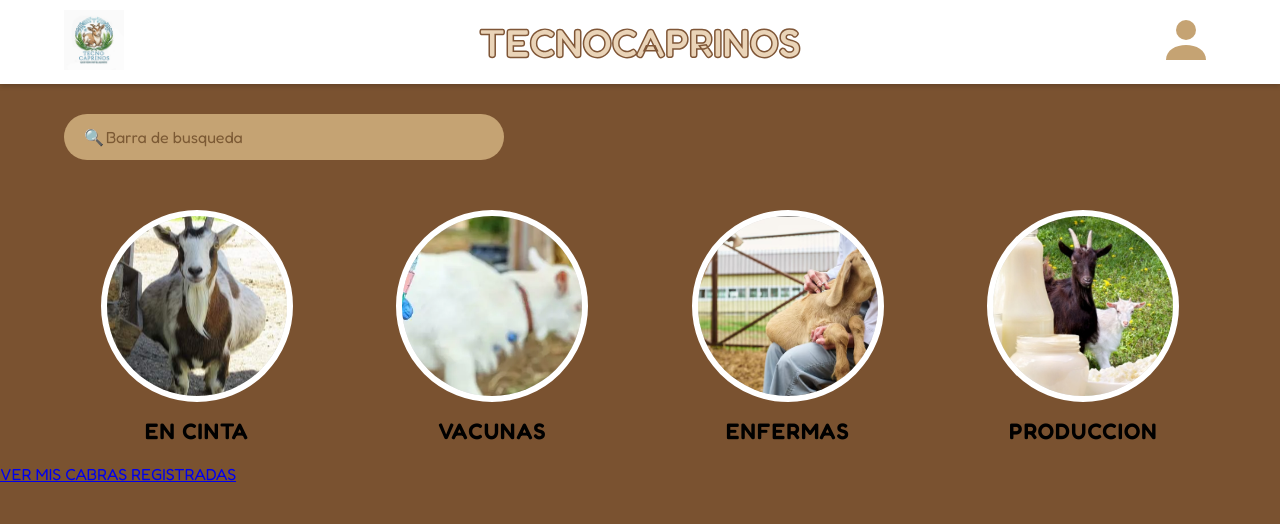
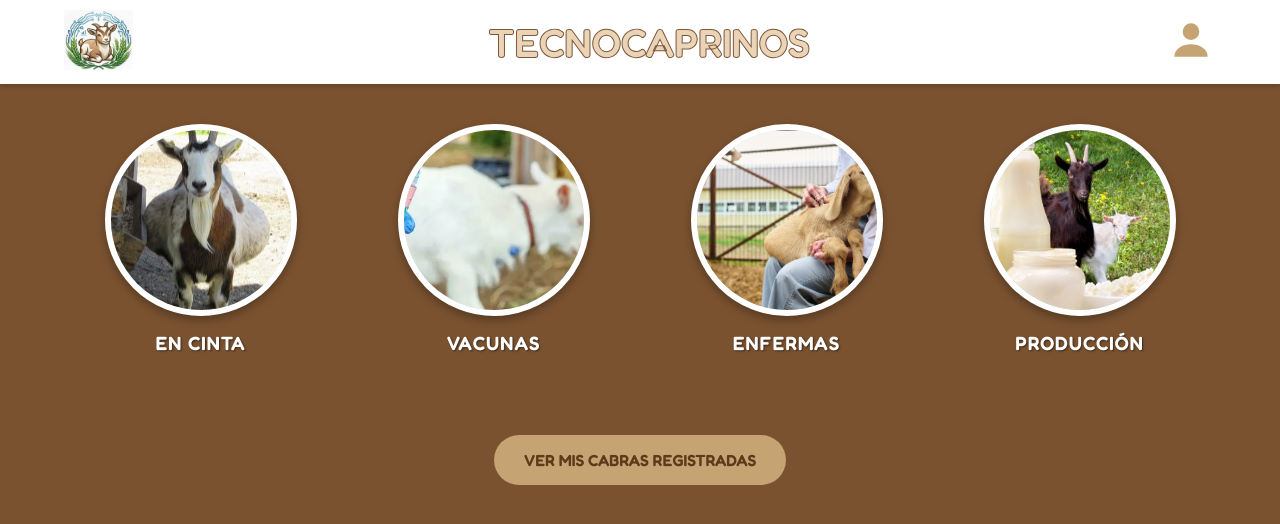
Before and after one commit to crZ-eng/TecnoCaprinos, a Django app: template TecnoCaprinos/templates/info_animales.html in a window 1280 px wide. Shown: the top 524 px of the page. Run offline with Django 5.2, Linux system fonts and the light colour scheme; the template is opened without the code that fills it, so the values that code supplies are empty; some web fonts are replaced.

Commit message:
responsive de infoanimales

```diff
--- a/TecnoCaprinos/templates/info_animales.html
+++ b/TecnoCaprinos/templates/info_animales.html
@@ -5,6 +5,7 @@
     <meta charset="UTF-8">
     <meta name="viewport" content="width=device-width, initial-scale=1.0">
     <title>TecnoCaprinos - Info Animales</title>
+
     <link href="https://fonts.googleapis.com/css2?family=Fredoka:wght@400;600&display=swap" rel="stylesheet">
     <link href="https://fonts.googleapis.com/css2?family=Bagel+Fat+One&family=Besley&display=swap" rel="stylesheet">
 
@@ -24,9 +25,10 @@
             background-color: var(--cafe-fondo);
             margin: 0;
             color: black;
+            overflow-x: hidden; /* Evita scroll horizontal */
         }
 
-        /* HEADER BLANCO */
+        /* HEADER RESPONSIVO */
         .white-header {
             background-color: var(--blanco);
             display: flex;
@@ -34,82 +36,63 @@
             justify-content: space-between;
             padding: 10px 5%;
             box-shadow: 0 2px 5px rgba(0,0,0,0.2);
+            gap: 10px;
         }
 
         .logo-container img {
             height: 60px;
+            width: auto;
         }
 
         .header-title {
-            font-size: 2.5rem;
+            font-size: clamp(1.2rem, 5vw, 2.5rem); /* Tamaño fluido según pantalla */
             font-weight: 600;
             color: var(--bg-cuadros);
-            -webkit-text-stroke: 1.5px var(--color-trazos);
+            -webkit-text-stroke: 1px var(--color-trazos);
             margin: 0;
+            text-align: center;
+            flex-grow: 1;
         }
 
-        .btn-info {
-            background-color: var(--cafe-fondo);
-            color: var(--blanco);
-            padding: 8px 20px;
-            border-radius: 20px;
-            text-decoration: none;
-            font-size: 0.9rem;
+        .irDashboard svg {
+            width: 50px;
+            height: 50px;
+            transition: transform 0.2s;
         }
 
-        /* BARRA DE BÚSQUEDA */
-        .search-container {
-            padding: 30px 5%;
-        }
-
-        .search-bar {
-            background-color: var(--beige-botones);
-            width: 100%;
-            max-width: 400px;
-            padding: 12px 20px;
-            border-radius: 25px;
-            display: flex;
-            align-items: center;
-            border: none;
-        }
-
-        .search-bar input {
-            background: none;
-            border: none;
-            outline: none;
-            color: #5d3a1a;
-            font-family: 'Fredoka', sans-serif;
-            font-size: 1rem;
-            width: 100%;
-        }
-
-        .search-bar input::placeholder {
-            color: rgba(93, 58, 26, 0.7);
-        }
-
-        /* GRID DE CATEGORÍAS */
+        /* GRID RESPONSIVO */
         .grid-categorias {
             display: grid;
-            grid-template-columns: repeat(auto-fit, minmax(200px, 1fr));
-            gap: 30px;
-            padding: 20px 5%;
-            text-align: center;
+            /* Se adapta automáticamente: mínimo 150px, máximo 1 fracción */
+            grid-template-columns: repeat(auto-fit, minmax(180px, 1fr));
+            gap: 20px;
+            padding: 40px 5%;
+            max-width: 1200px;
+            margin: 0 auto;
+            justify-items: center;
         }
 
         .categoria-item {
             display: flex;
             flex-direction: column;
             align-items: center;
+            width: 100%;
         }
 
         .circulo {
-            width: 180px;
-            height: 180px;
+            width: clamp(140px, 20vw, 180px);
+            height: clamp(140px, 20vw, 180px);
             border-radius: 50%;
             border: 6px solid var(--blanco);
             overflow: hidden;
             margin-bottom: 15px;
             background-color: #ddd;
+            transition: transform 0.3s ease;
+            box-shadow: 0 4px 10px rgba(0,0,0,0.3);
+        }
+
+        .circulo:hover {
+            transform: scale(1.05);
         }
 
         .circulo img {
@@ -120,71 +103,87 @@
 
         .categoria-item h3 {
             text-transform: uppercase;
-            font-size: 1.4rem;
+            font-size: clamp(0.9rem, 3vw, 1.2rem);
             margin: 0;
             letter-spacing: 1px;
+            color: white;
+            text-shadow: 1px 1px 2px rgba(0,0,0,0.5);
+            text-align: center;
         }
 
-        /* BOTÓN AÑADIR */
-        .btn-anadir {
+        /* BOTÓN LISTAR */
+        .btn-listar {
             background-color: var(--beige-botones);
             color: #5d3a1a;
-            padding: 15px 40px;
+            padding: 15px 30px;
             border-radius: 30px;
             text-decoration: none;
-            font-size: 1.3rem;
-            font-weight: 600;
-            display: inline-block;
-            margin: 40px 5%;
-            transition: transform 0.2s;
+            font-size: 1rem;
+            font-weight: bold;
+            text-align: center;
+            width: fit-content;
+            transition: 0.3s ease;
+            display: block;
+            margin: 40px auto;
+            max-width: 80%; /* Para que no se salga en pantallas muy pequeñas */
         }
 
-        .btn-anadir:hover {
+        .btn-listar:hover {
             transform: scale(1.05);
+            background-color: #d6b68a;
         }
 
-        @media (max-width: 768px) {
+        /* AJUSTES PARA MÓVILES PEQUEÑOS */
+        @media (max-width: 480px) {
+            .white-header {
+                padding: 10px 3%;
+            }
+
+            .logo-container img {
+                height: 45px;
+            }
+
+            .irDashboard svg {
+                width: 40px;
+                height: 40px;
+            }
+
             .grid-categorias {
-                grid-template-columns: repeat(2, 1fr);
+                grid-template-columns: repeat(2, 1fr); /* 2 columnas en móviles */
+                gap: 15px;
+                padding: 20px 3%;
             }
+
             .circulo {
-                width: 140px;
-                height: 140px;
+                width: 120px;
+                height: 120px;
+                border-width: 4px;
             }
-        }
-
-        .divicion{
-            background-color: white;
-            color: black;
-            display: flex;
-            align-items: center;
-            justify-content: center;
         }
     </style>
 </head>
+
 <body>
 
-    <div class="white-header">
+    <!-- HEADER -->
+    <header class="white-header">
         <div class="logo-container">
-            <img src="{% static 'logoCompleto.jpeg' %}" alt="Logo">
+            <img src="{% static 'logo.jpeg' %}" alt="Logo">
         </div>
+
         <h1 class="header-title">TECNOCAPRINOS</h1>
-        <a href="{% url 'dashboard' %}" class="irDashboard">
-            <svg width="60" height="60" viewBox="0 0 24 24" fill="#c5a373">
+
+        <a href="{% url 'dashboard' %}" class="irDashboard" title="Mi Perfil">
+            <svg viewBox="0 0 24 24" fill="#c5a373">
                 <circle cx="12" cy="8" r="4"/>
                 <path d="M4 20c0-4 4-6 8-6s8 2 8 6"/>
             </svg>
         </a>
-    </div>
+    </header>
 
-    <div class="search-container">
-        <div class="search-bar">
-            <span>🔍 </span>
-            <input type="text" placeholder="Barra de busqueda">
-        </div>
-    </div>
 
-    <div class="grid-categorias">
+    <!-- CATEGORÍAS -->
+    <main class="grid-categorias">
 
         <div class="categoria-item">
             <div class="circulo">
@@ -219,10 +218,15 @@
                     <img src="{% static 'produccion.jpg' %}" alt="Producción">
                 </a>
             </div>
-            <h3>PRODUCCION</h3>
+            <h3>PRODUCCIÓN</h3>
         </div>
 
-    </div>
-    <a href="{% url 'listar' %}" class="btn-listar">VER MIS CABRAS REGISTRADAS</a>
+    </main>
+
+    <!-- BOTÓN CABRAS REGISTRADAS -->
+    <a href="{% url 'listar' %}" class="btn-listar">
+        VER MIS CABRAS REGISTRADAS
+    </a>
+
 </body>
 </html>
```
